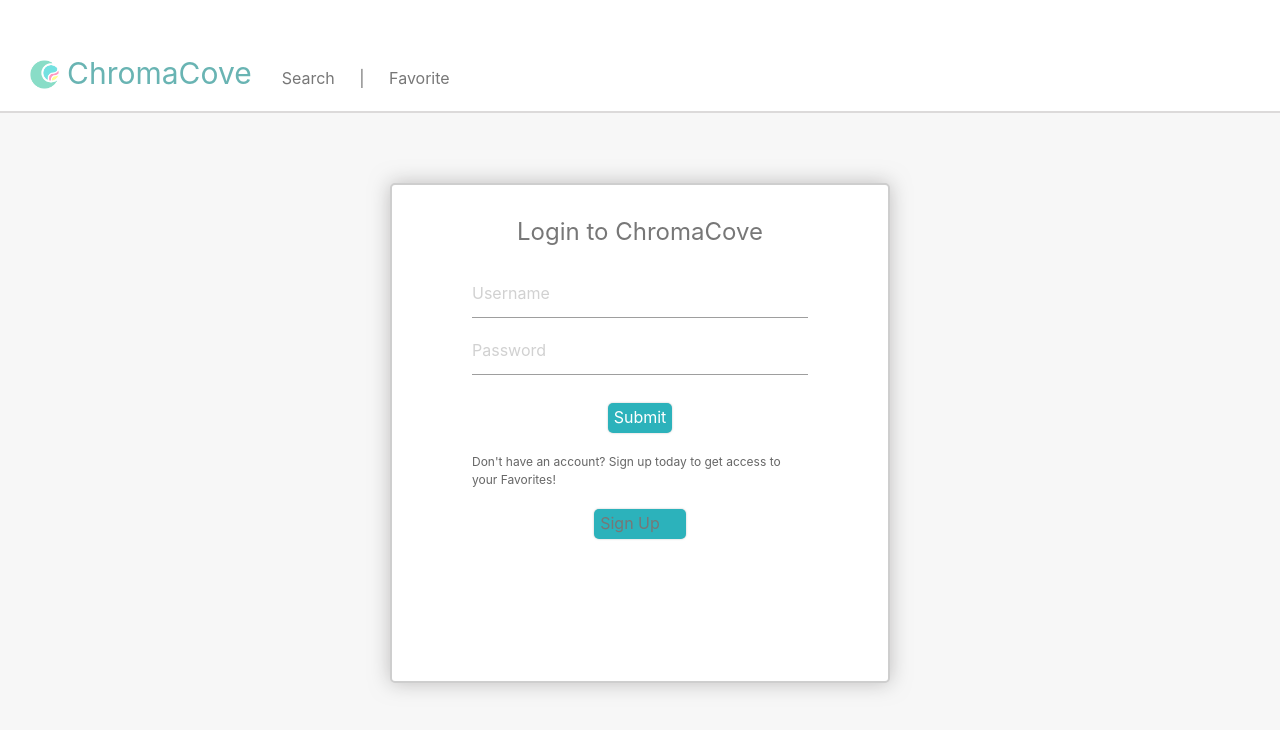
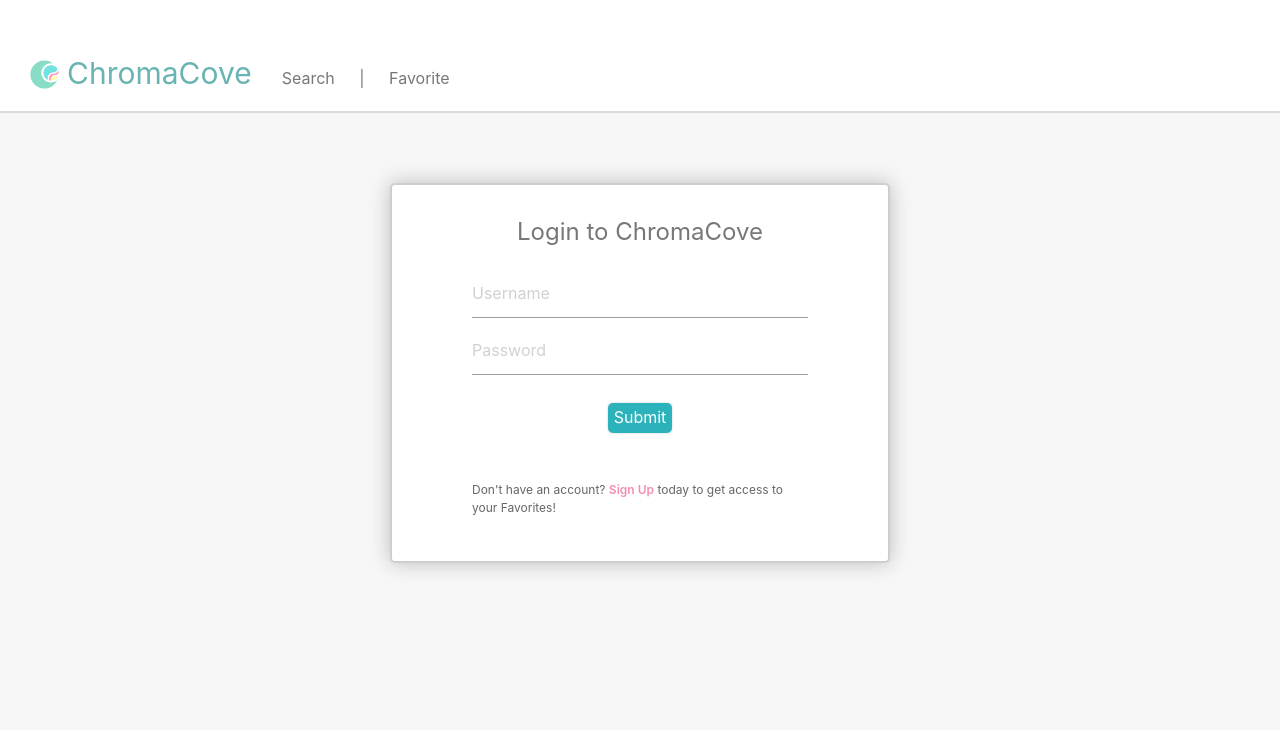
Before and after one commit to cjpalmerin/chroma-cove, a React (Create React App) app in the folder client/: page /login in a window 1280 px wide. Shown: the top 730 px of the page. Built offline with nearby package versions, Linux system fonts and the light colour scheme.

Commit message:
no changes

```diff
--- a/client/public/index.html
+++ b/client/public/index.html
@@ -19,6 +19,7 @@
   <!-- UIkit JS -->
   <script src="https://cdn.jsdelivr.net/npm/uikit@3.5.0/dist/js/uikit.min.js"></script>
   <script src="https://cdn.jsdelivr.net/npm/uikit@3.5.0/dist/js/uikit-icons.min.js"></script>
+
 
   <!--
       manifest.json provides metadata used when your web app is installed on a
--- a/client/src/pages/Login/index.js
+++ b/client/src/pages/Login/index.js
@@ -41,8 +41,8 @@ class Login extends Component {
                 this.setState({
                     redirectTo: '/favorite'
                 })
+            }
 
-            }
         }).catch(error => {
         console.log('login error: ')
         console.log(error);
@@ -61,8 +61,8 @@ class Login extends Component {
                     <input type="text" id="username" name="username" placeholder="Username" value={this.state.username} onChange={this.handleChange}></input>
                     <input type="password" id="password" name="password" placeholder="Password" value={this.state.password} onChange={this.handleChange}></input>
                     <button type="submit" onClick={this.handleSubmit}>Submit</button>
-                    <p>Don't have an account? Sign up today to get access to your Favorites!</p>
-                    <button><a href="/signup">Sign Up</a></button>
+                    <p className="error"></p>
+                    <p className="no-account">Don't have an account? <a href="/signup" className="sign-up">Sign Up</a> today to get access to your Favorites!</p>
                 </form>
             </div>
 
--- a/client/src/pages/Login/style.css
+++ b/client/src/pages/Login/style.css
@@ -1,6 +1,6 @@
 .login {
     width: 500px;
-	height: 500px;
+	height: 380px;
     background-color: white;
     padding: 30px 80px;
     border-radius: 5px;
@@ -28,3 +28,13 @@ p {
 a {
     text-decoration: none;
 }
+
+.sign-up {
+    margin-right: 0px;
+    color: #f48fb1;
+    font-weight: 600;
+}
+
+.no-account {
+    margin-top: 3rem;
+}
--- a/client/src/pages/Signup/index.js
+++ b/client/src/pages/Signup/index.js
@@ -55,8 +55,7 @@ class SignUp extends Component {
                     <input type="text" id="username" name="username" placeholder="Username" value={this.state.username} onChange={this.handleChange}></input>
                     <input type="password" id="password" name="password" placeholder="Password" value={this.state.password} onChange={this.handleChange}></input>
                     <button type="submit" onClick={this.handleSubmit}>Submit</button>
-                    <p>Already have an account? Login here:</p>
-                    <button><a href="/login">Login</a></button>
+                    <p className="yes-account">Already have an account? <a href="/login" className="sign-up">Log In </a>to view your favorites!</p>
                 </form>
             </div>
 
--- a/client/src/pages/Signup/style.css
+++ b/client/src/pages/Signup/style.css
@@ -1,6 +1,6 @@
 .signup {
     width: 500px;
-	height: 375px;
+	height: 415px;
     background-color: white;
     padding: 30px 80px;
     border-radius: 5px;
@@ -20,3 +20,9 @@ input {
     color: #777;
 
 }
+
+.yes-account {
+    margin-top: 2.5rem;
+    text-align: center;
+    font-size: 12px;
+}
```
